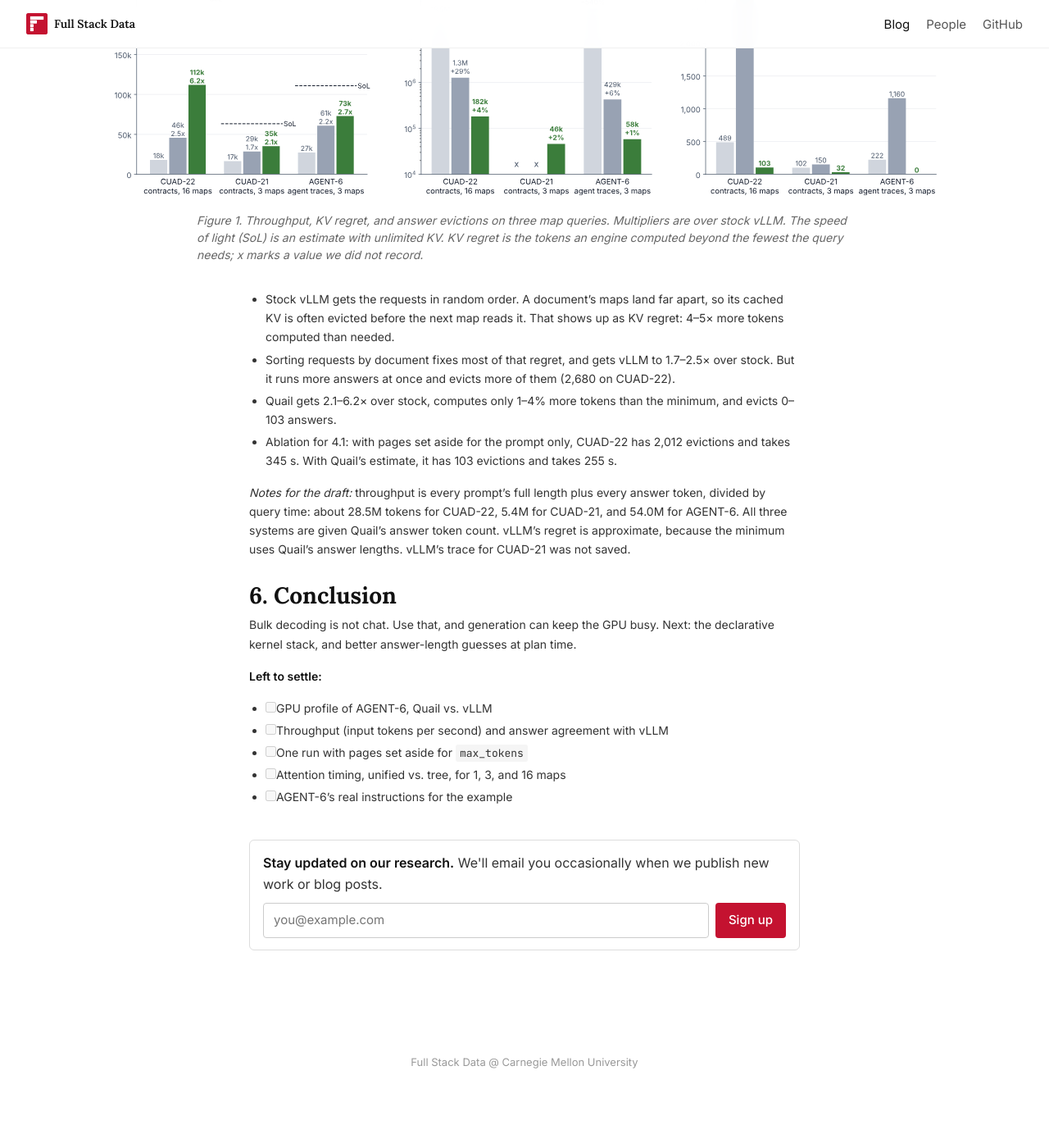
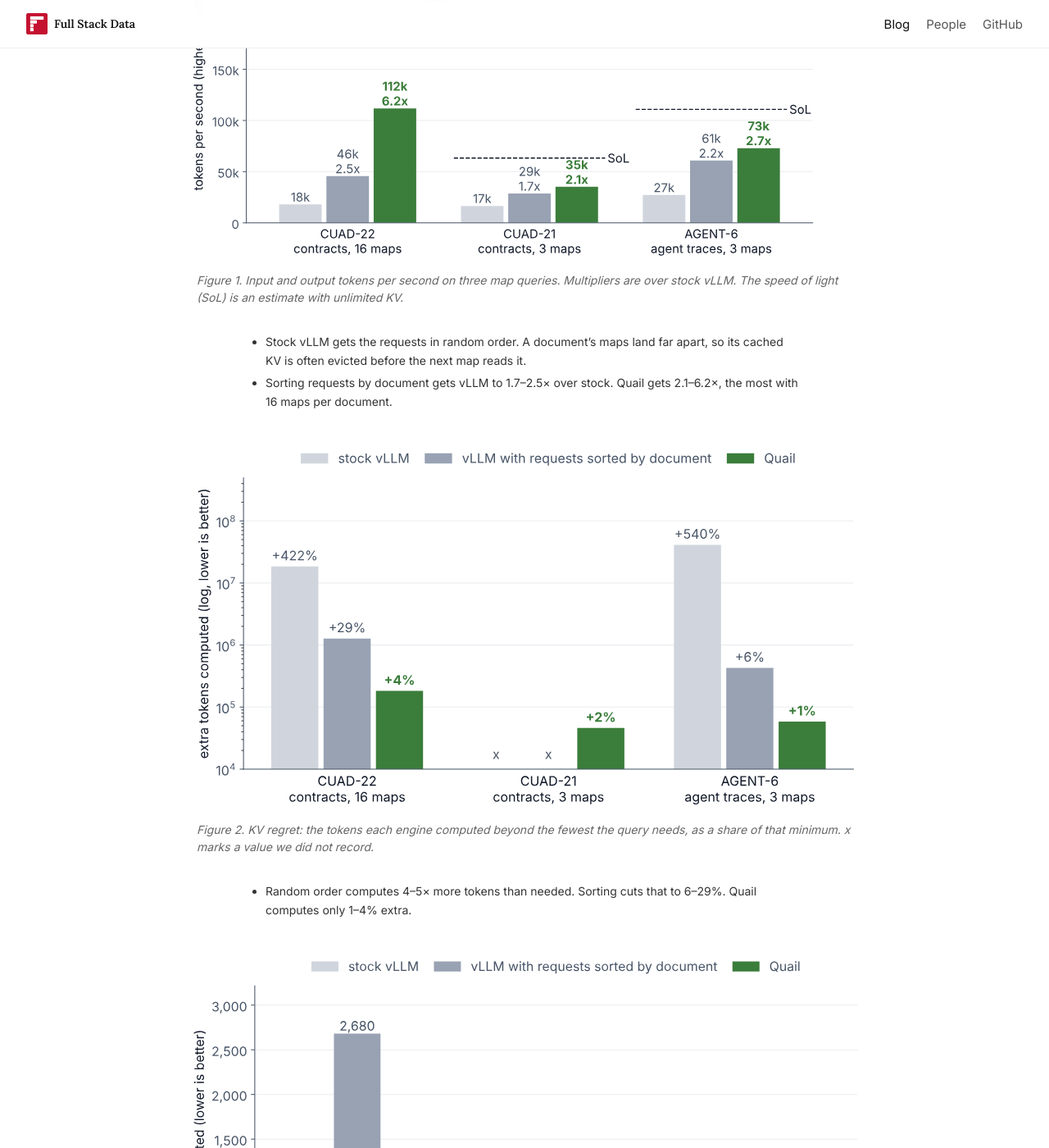
Before and after one commit to fsdatalab/fsdatalab.github.io, a Jekyll site: the page built from _posts/2026-11-03-ai-map.md, in a window 1280 px wide and 1400 px high, scrolled down 3021 px. Shown: the whole window at 82% size. Built offline with Jekyll 4.4.1, drawn with Linux system fonts in a browser that asks for light colours; before the commit the page ends 4352 px from its top, so only the background shows below that; some of the changed text lies outside the part shown.

Commit message:
Split the AI.MAP results into throughput, KV regret, and eviction figures
Co-Authored-By: Claude Opus 5.5 <noreply@anthropic.com>
Claude-Session: https://claude.ai/code/session_012G22YMQssRfNYLRetzTaCz

```diff
--- a/_posts/2026-11-03-ai-map.md
+++ b/_posts/2026-11-03-ai-map.md
@@ -90,14 +90,27 @@ At a high level, Quail fills each forward pass with decode tokens from running a
 
 Three map queries on Qwen3 4B FP8, one H100. Quail processes 2.1–6.2× more tokens per second than stock vLLM.
 
-<figure id="figure-1" style="width: min(64rem, calc(100vw - 3rem));">
-<img src="{{ '/assets/blog/ai-map/map-results.svg' | relative_url }}" alt="Three panels comparing stock vLLM, vLLM with requests sorted by document, and Quail on CUAD-22, CUAD-21, and AGENT-6: input and output tokens per second, KV regret, and answer evictions. Quail has the highest throughput and the lowest KV regret and evictions on every query.">
-<figcaption>Figure 1. Throughput, KV regret, and answer evictions on three map queries. Multipliers are over stock vLLM. The speed of light (SoL) is an estimate with unlimited KV. KV regret is the tokens an engine computed beyond the fewest the query needs; x marks a value we did not record.</figcaption>
+<figure id="figure-1" style="width: min(52rem, calc(100vw - 3rem));">
+<img src="{{ '/assets/blog/ai-map/throughput.svg' | relative_url }}" alt="Input and output tokens per second of stock vLLM, vLLM with requests sorted by document, and Quail on CUAD-22, CUAD-21, and AGENT-6, with the speed of light. Quail is highest on every query.">
+<figcaption>Figure 1. Input and output tokens per second on three map queries. Multipliers are over stock vLLM. The speed of light (SoL) is an estimate with unlimited KV.</figcaption>
 </figure>
 
-- Stock vLLM gets the requests in random order. A document's maps land far apart, so its cached KV is often evicted before the next map reads it. That shows up as KV regret: 4–5× more tokens computed than needed.
-- Sorting requests by document fixes most of that regret, and gets vLLM to 1.7–2.5× over stock. But it runs more answers at once and evicts more of them (2,680 on CUAD-22).
-- Quail gets 2.1–6.2× over stock, computes only 1–4% more tokens than the minimum, and evicts 0–103 answers.
+- Stock vLLM gets the requests in random order. A document's maps land far apart, so its cached KV is often evicted before the next map reads it.
+- Sorting requests by document gets vLLM to 1.7–2.5× over stock. Quail gets 2.1–6.2×, the most with 16 maps per document.
+
+<figure id="figure-2" style="width: min(52rem, calc(100vw - 3rem));">
+<img src="{{ '/assets/blog/ai-map/kv-regret.svg' | relative_url }}" alt="KV regret of the three systems on the three queries, on a log scale. Stock vLLM computes 422% and 540% extra tokens; Quail computes 1 to 4% extra.">
+<figcaption>Figure 2. KV regret: the tokens each engine computed beyond the fewest the query needs, as a share of that minimum. x marks a value we did not record.</figcaption>
+</figure>
+
+- Random order computes 4–5× more tokens than needed. Sorting cuts that to 6–29%. Quail computes only 1–4% extra.
+
+<figure id="figure-3" style="width: min(52rem, calc(100vw - 3rem));">
+<img src="{{ '/assets/blog/ai-map/evictions.svg' | relative_url }}" alt="Answers evicted and recomputed by the three systems on the three queries. Sorted vLLM evicts the most, up to 2,680; Quail evicts 0 to 103.">
+<figcaption>Figure 3. Answers evicted and later recomputed because KV ran out.</figcaption>
+</figure>
+
+- Evictions are one part of KV regret. Sorted vLLM runs more answers at once, so it evicts the most: 2,680 on CUAD-22. Quail evicts 0–103.
 - Ablation for 4.1: with pages set aside for the prompt only, CUAD-22 has 2,012 evictions and takes 345 s. With Quail's estimate, it has 103 evictions and takes 255 s.
 
 *Notes for the draft:* throughput is every prompt's full length plus every answer token, divided by query time: about 28.5M tokens for CUAD-22, 5.4M for CUAD-21, and 54.0M for AGENT-6. All three systems are given Quail's answer token count. vLLM's regret is approximate, because the minimum uses Quail's answer lengths. vLLM's trace for CUAD-21 was not saved.
```
Also changed, not shown: assets/blog/ai-map/evictions.svg (added), assets/blog/ai-map/kv-regret.svg (added), assets/blog/ai-map/map-results.svg (deleted), assets/blog/ai-map/throughput.svg (added).
